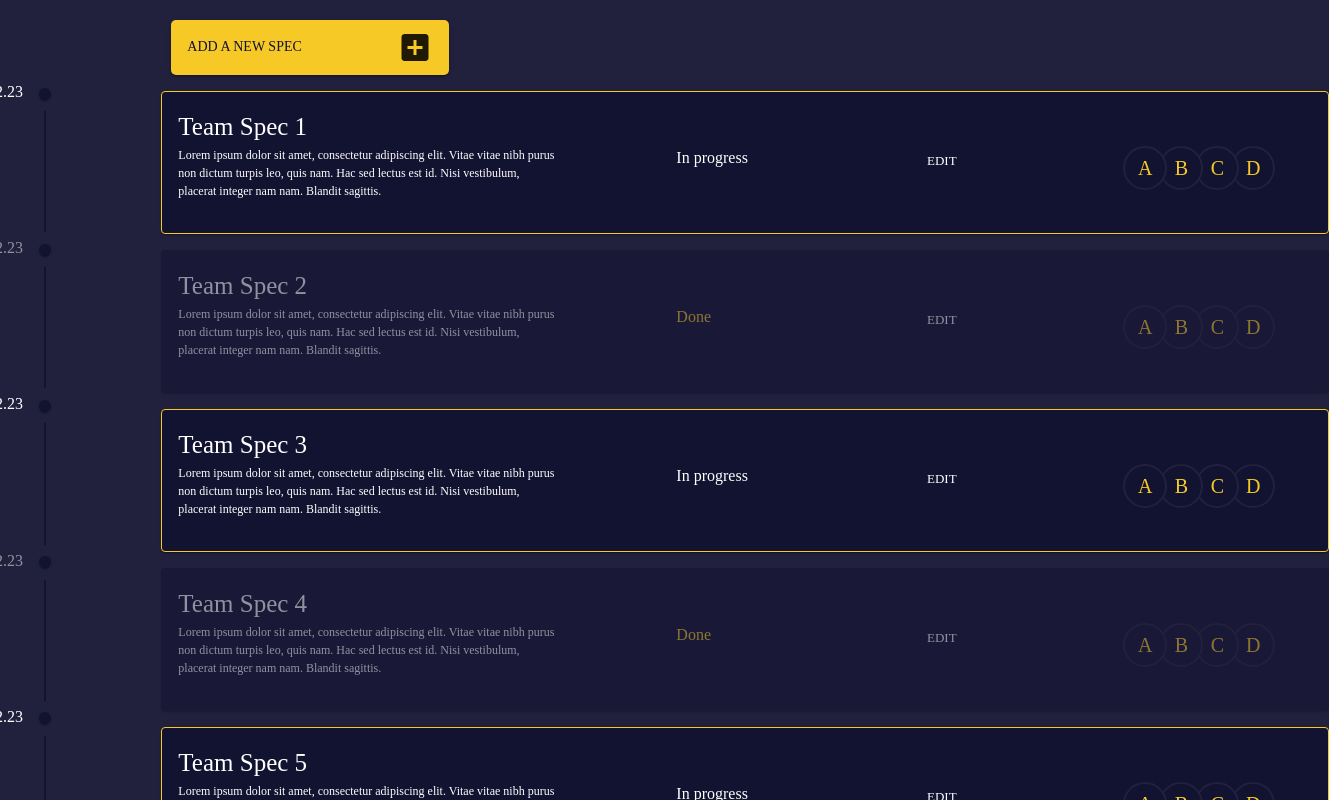
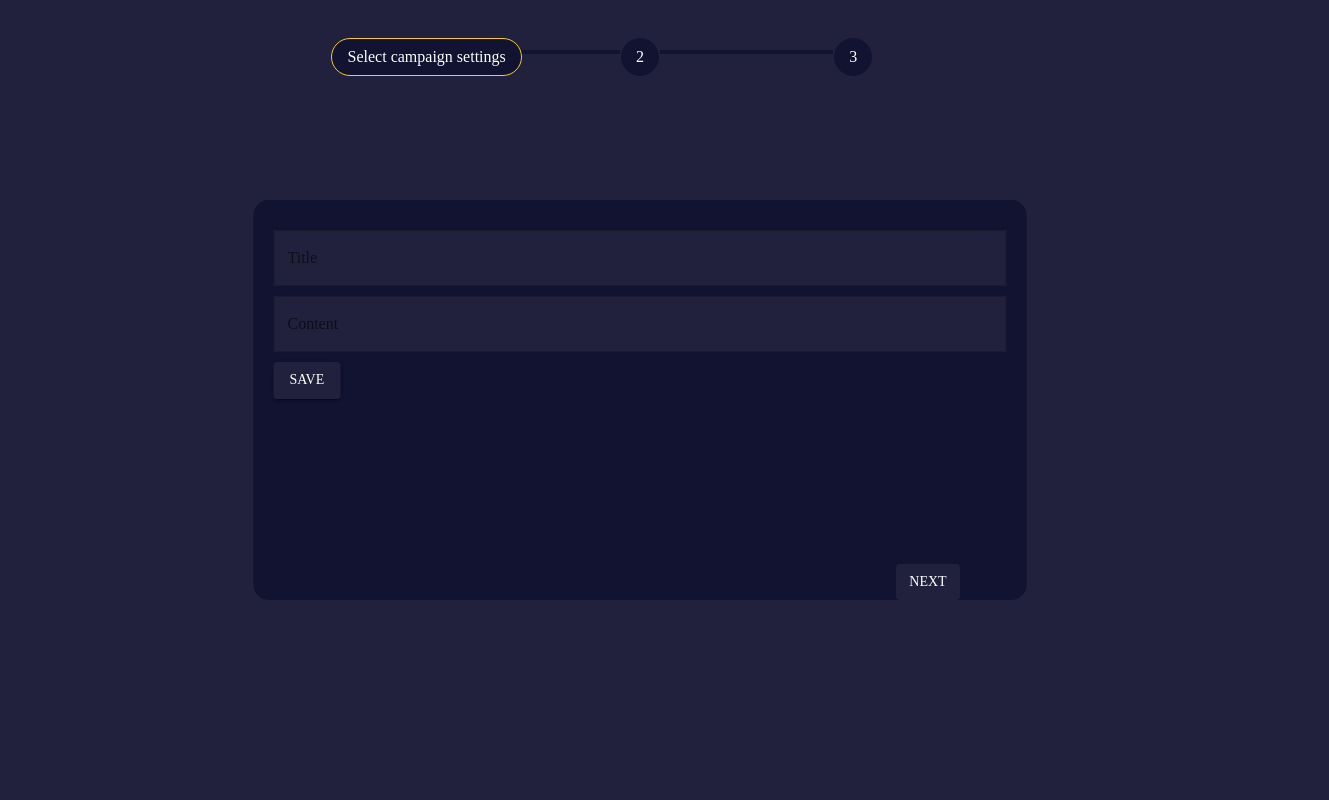
Before and after one commit to Mego-Program/spec-BneiBrak, a React (Vite) app: page /stepper in a window 1280 px wide. Shown: the top 800 px of the page, 1329 px wide, since content can reach past the window. Built offline with nearby package versions, Linux system fonts and the light colour scheme.

Commit message:
adding a router

```diff
--- a/package.json
+++ b/package.json
@@ -19,7 +19,8 @@
     "axios": "^1.6.2",
     "draft-js": "^0.11.7",
     "react": "^18.2.0",
-    "react-dom": "^18.2.0"
+    "react-dom": "^18.2.0",
+    "react-router-dom": "^6.20.0"
   },
   "devDependencies": {
     "@types/react": "^18.2.15",
--- /dev/null
+++ b/src/components/routes.jsx
@@ -0,0 +1,24 @@
+import React from 'react';
+import App from './App';
+import HorizontalNonLinearStepper from "./stepper"
+// import Edit from './edit';
+import { BrowserRouter as Router, Route, Routes as ReactRoutes } from 'react-router-dom';
+
+const AppRoutes = () => {
+  return (
+    <ReactRoutes>
+      <Route path="/" element={<App />} />
+      <Route path="/stepper" element={<HorizontalNonLinearStepper />} />
+    </ReactRoutes>
+  );
+};
+
+const MainRoute = () => {
+  return (
+    <Router>
+      <AppRoutes />
+    </Router>
+  );
+};
+
+export default MainRoute;
--- a/src/components/specItem.jsx
+++ b/src/components/specItem.jsx
@@ -1,5 +1,7 @@
 import React from 'react';
 import { Card, CardContent, Typography, Grid, Button, Avatar, AvatarGroup } from '@mui/material';
+import { Link } from 'react-router-dom';
+
 
 export default function SpecItem({ spec }) {
   const isInProgress = spec.status === 'In progress';
@@ -33,7 +35,7 @@ export default function SpecItem({ spec }) {
             <Typography sx={{marginLeft: '120px', color: statusColor, }}>{spec.status}</Typography>
           </Grid>
           <Grid item xs={3}>
-            <Button variant='text' size='small' sx={{color: 'white', marginLeft:'70px'}}>Edit</Button>
+          <Button variant='text' size='small' sx={{color: 'white', marginLeft:'70px',}} component={Link} to={`/${spec.id}`}>Edit</Button>
           </Grid>
           <AvatarGroup>
             {spec.participants.map((person, index) => (
--- a/src/components/specList.jsx
+++ b/src/components/specList.jsx
@@ -8,6 +8,7 @@ import TimelineSeparator from '@mui/lab/TimelineSeparator';
 import TimelineConnector from '@mui/lab/TimelineConnector';
 import TimelineContent from '@mui/lab/TimelineContent';
 import TimelineDot from '@mui/lab/TimelineDot';
+import { Link } from 'react-router-dom';
 
 
 function SpecList() {
@@ -102,6 +103,7 @@ function SpecList() {
         <Grid container spacing={2}>
           <Grid item xs={12}>
             <Button
+              component={Link} to={"/stepper"}
               variant="contained"
               color="primary"
               style={{
@@ -114,7 +116,7 @@ function SpecList() {
                 marginTop: '20px'
               }}
             >
-              <Typography variant="button" sx={{ color: 'secondary.main' }}>
+              <Typography variant="button" sx={{ color: 'secondary.main' }} >
                 Add a new spec
               </Typography>
               <div
--- a/src/main.jsx
+++ b/src/main.jsx
@@ -1,15 +1,15 @@
 import React from "react";
 import ReactDOM from "react-dom";
-import App from "./components/App";
 import theme from "./theme";
 import { ThemeProvider } from "@mui/material/styles";
 import CssBaseline from '@mui/material/CssBaseline';
+import Routes from "./components/routes";
 
 
 ReactDOM.render(
     <ThemeProvider theme={theme}>
-        <CssBaseline />
-        <App />
-    </ThemeProvider>
-,
- document.getElementById("root"));
+    <CssBaseline />
+    <Routes />
+  </ThemeProvider>,
+  document.getElementById("root")
+);
```
Also changed, not shown: src/components/App.jsx (+5 -3 lines), 1 other file (tests, documents, lock files or other folders).
